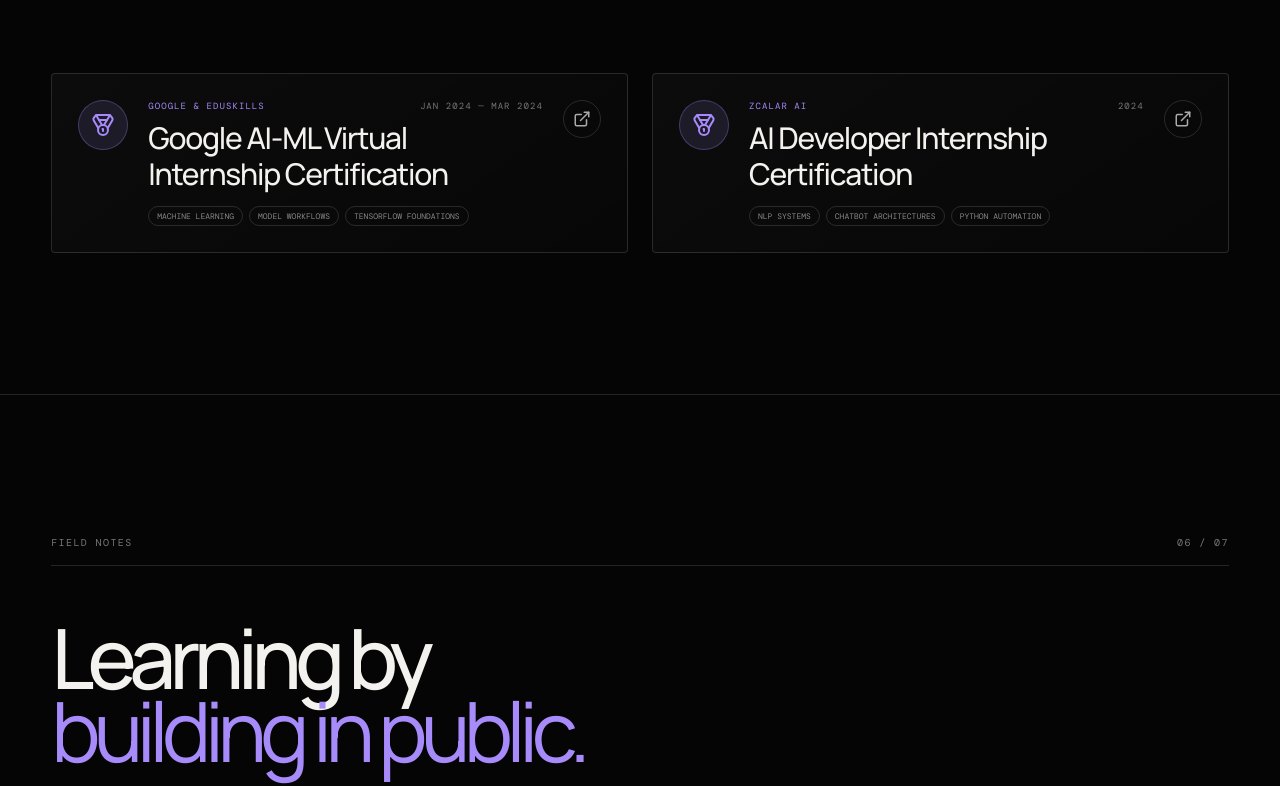
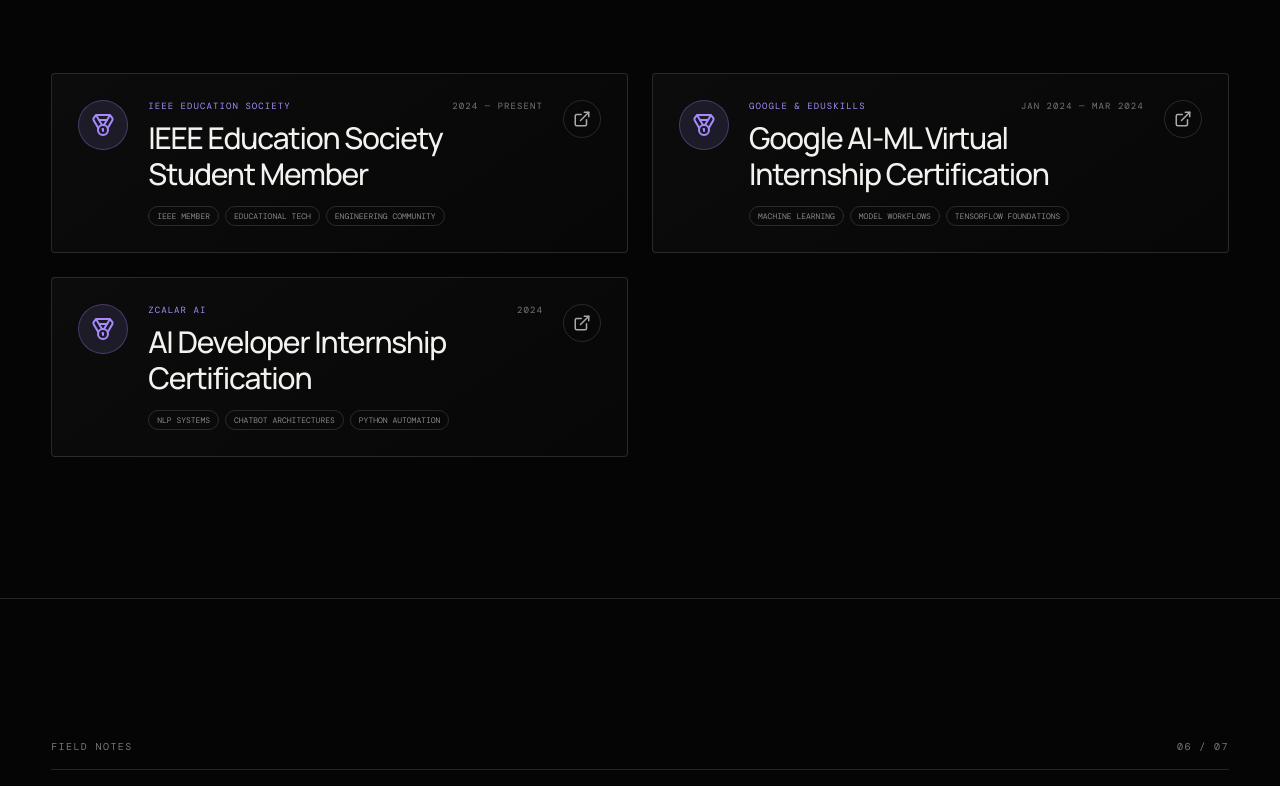
Before and after one commit to Rahulbariki/rahul-portfolio, a React (Vite) app: page / in a window 1280 px wide. Shown: the part 6232-7018 px from the top of the page. Built offline with nearby package versions, Linux system fonts and the light colour scheme; a web font is replaced by a local one.

Commit message:
feat: add IEEE Education Society Student Member to certifications and experience sections

```diff
--- a/src/App.jsx
+++ b/src/App.jsx
@@ -70,6 +70,14 @@
 
 const certifications = [
   {
+    title: 'IEEE Education Society Student Member',
+    issuer: 'IEEE Education Society',
+    date: '2024 — Present',
+    skills: ['IEEE Member', 'Educational Tech', 'Engineering Community'],
+    credentialUrl: 'https://www.ieee.org/',
+    tone: 'lime',
+  },
+  {
     title: 'Google AI-ML Virtual Internship Certification',
     issuer: 'Google & EduSkills',
     date: 'Jan 2024 — Mar 2024',
@@ -88,6 +96,7 @@
 ]
 
 const experiences = [
+  { period: '2024 — Present', company: 'IEEE Education Society', role: 'Student Member — Santhiram Engineering College', text: 'Active student member of IEEE Education Society at Santhiram Engineering College, engaging in technical initiatives, learning workshops, and engineering community events.' },
   { period: 'Jan 2024 — Mar 2024', company: 'Google AI-ML Virtual Internship', role: 'AI / Machine Learning Intern', text: 'Studied end-to-end machine learning workflows, model development, and practical AI foundations.' },
   { period: '2024', company: 'Zcalar AI Internship', role: 'AI Developer Intern', text: 'Developed intelligent chatbot systems and explored useful, product-focused NLP experiences.' },
 ]
```
